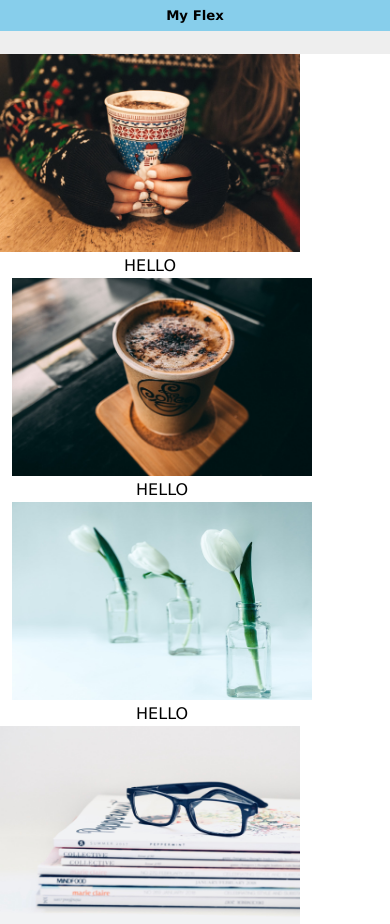
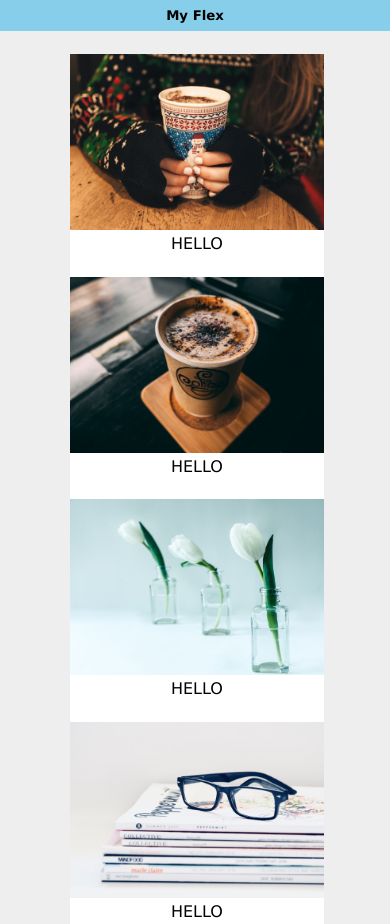
Before and after one commit to shivsony/Image-Responsive, a plain HTML site: page index.html in a window 390 px wide. Shown: the top 924 px of the page. Drawn offline with Linux system fonts and the light colour scheme.

Commit message:
complete

```diff
--- a/style.css
+++ b/style.css
@@ -12,19 +12,19 @@ header{
 }
 .wrapper{
     width: 100%;
-    max-width: 960px;
-    margin: 6% auto;
+    max-width: 896px;
+    margin: 6% 16%;
 }
 .flex-container{
     display: flex;
     background: #fff;
     flex-wrap: wrap;
 /*    justify-content: space-around;*/
+/*    flex: 1 1;*/
 }
 .box{
     height: 220px;
-    flex-basis: 300px;
-/*    padding-right: 2%;*/
+    flex-basis: 280px;
     padding-bottom: 1%;
 }
 img{
@@ -59,3 +59,41 @@ div:nth-of-type(3n+2){
 div:nth-of-type(3n+0){
     margin-left: 3.1%;
 }
+@media screen and (max-width: 1060px){
+    .wrapper{
+        max-width: 578px;
+        margin: 6% 20%;
+    }
+    div:nth-of-type(3){
+        margin-left: 0;
+    }
+    div:nth-of-type(4){
+        margin-left: 3.1%;
+    }
+    div:nth-of-type(5){
+        margin-left: 0;
+    }
+}
+@media screen and (max-width: 768px){
+    div:nth-of-type(2n+2){
+        margin-left: 3.1%;
+    }
+    .wrapper{
+        margin: 6% 12%;
+    }
+}
+
+@media screen and (max-width: 425px){
+     div:nth-of-type(2n+2){
+        margin-left: 0;
+     }
+     .wrapper{
+        width: 65%;
+        margin-left:  18%;
+    }
+    img{
+    margin: 0;
+    width: 100%;
+    height: 80%;
+}
+}
```
